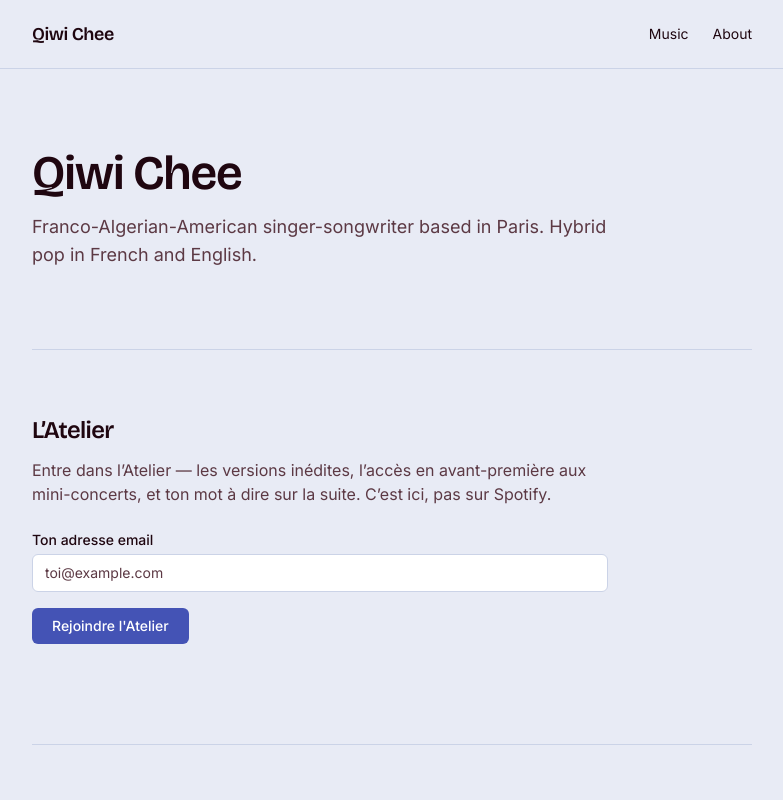
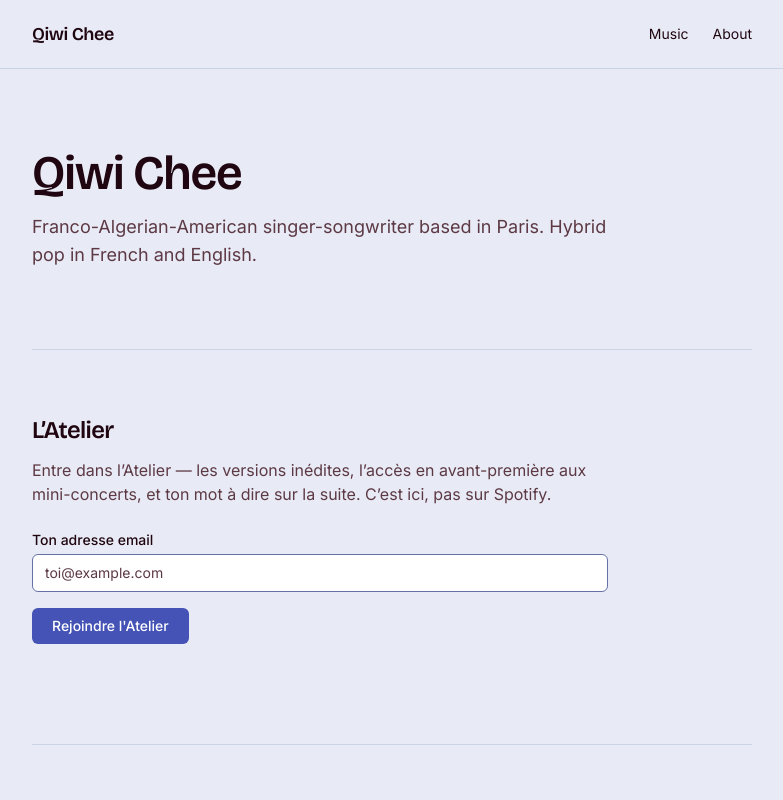
Before and after one commit to bkark/qiwichee, a Next.js app: page / in a window 1280 px wide. Shown: the top 800 px of the page, without its empty margins (248-1031 px from the left). Built offline with nearby package versions, Linux system fonts and the light colour scheme; no server answers.

Commit message:
Wire Atelier gate email input to --border-strong
Functional control outline now 3.92:1 vs --bg (was decorative --border ~1.3:1).
Field reads as editable; decorative --border unchanged for dividers.

```diff
--- a/src/components/AtelierGate.tsx
+++ b/src/components/AtelierGate.tsx
@@ -88,7 +88,7 @@ export default function AtelierGate({ initialError }: AtelierGateProps) {
               disabled={busy}
               placeholder="toi@example.com"
               autoComplete="email"
-              className="rounded-md border border-border bg-surface px-3 py-2 text-sm text-text placeholder:text-muted focus:outline-none focus:ring-2 focus:ring-accent disabled:opacity-50"
+              className="rounded-md border border-border-strong bg-surface px-3 py-2 text-sm text-text placeholder:text-muted focus:outline-none focus:ring-2 focus:ring-accent disabled:opacity-50"
             />
           </div>
 
```
